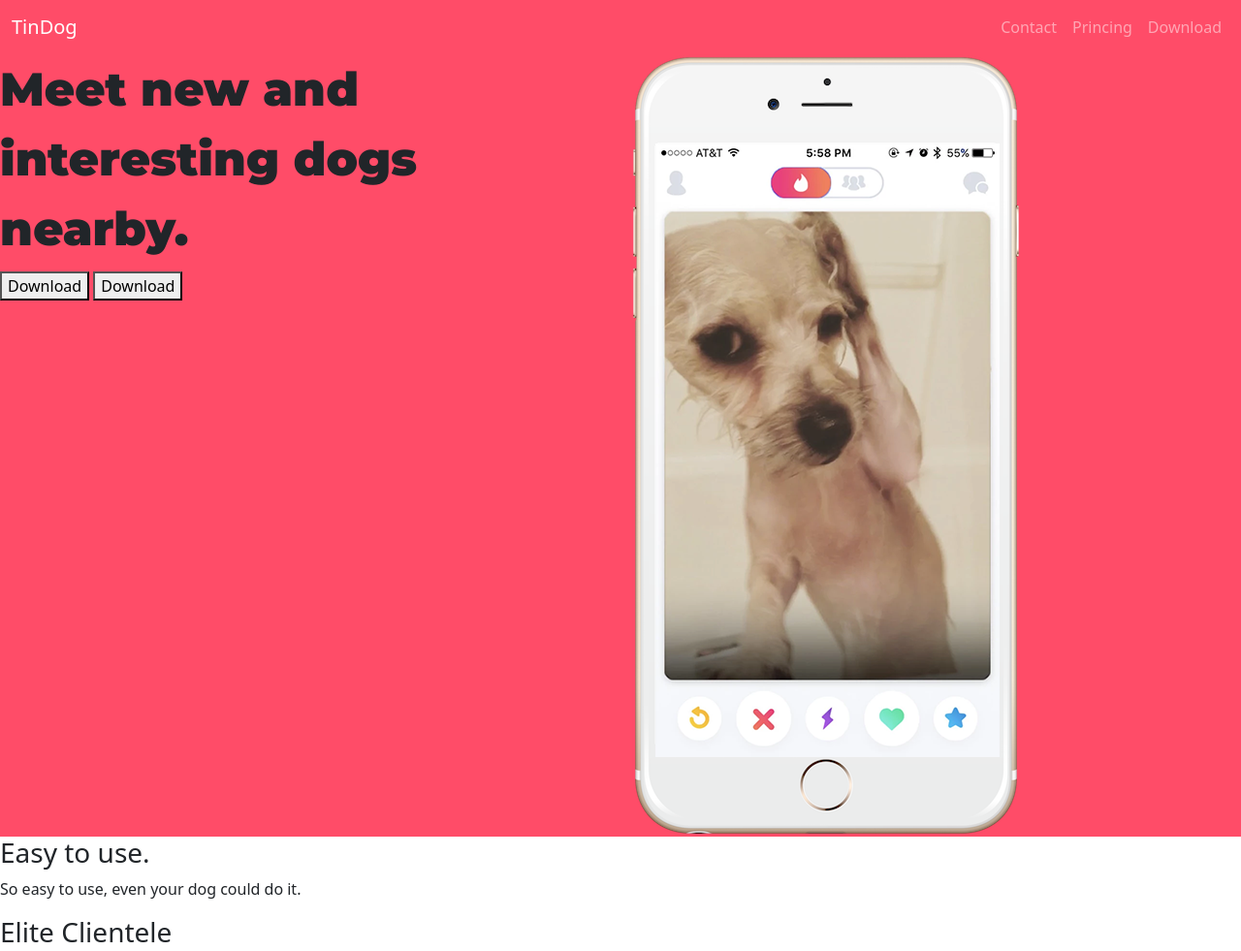
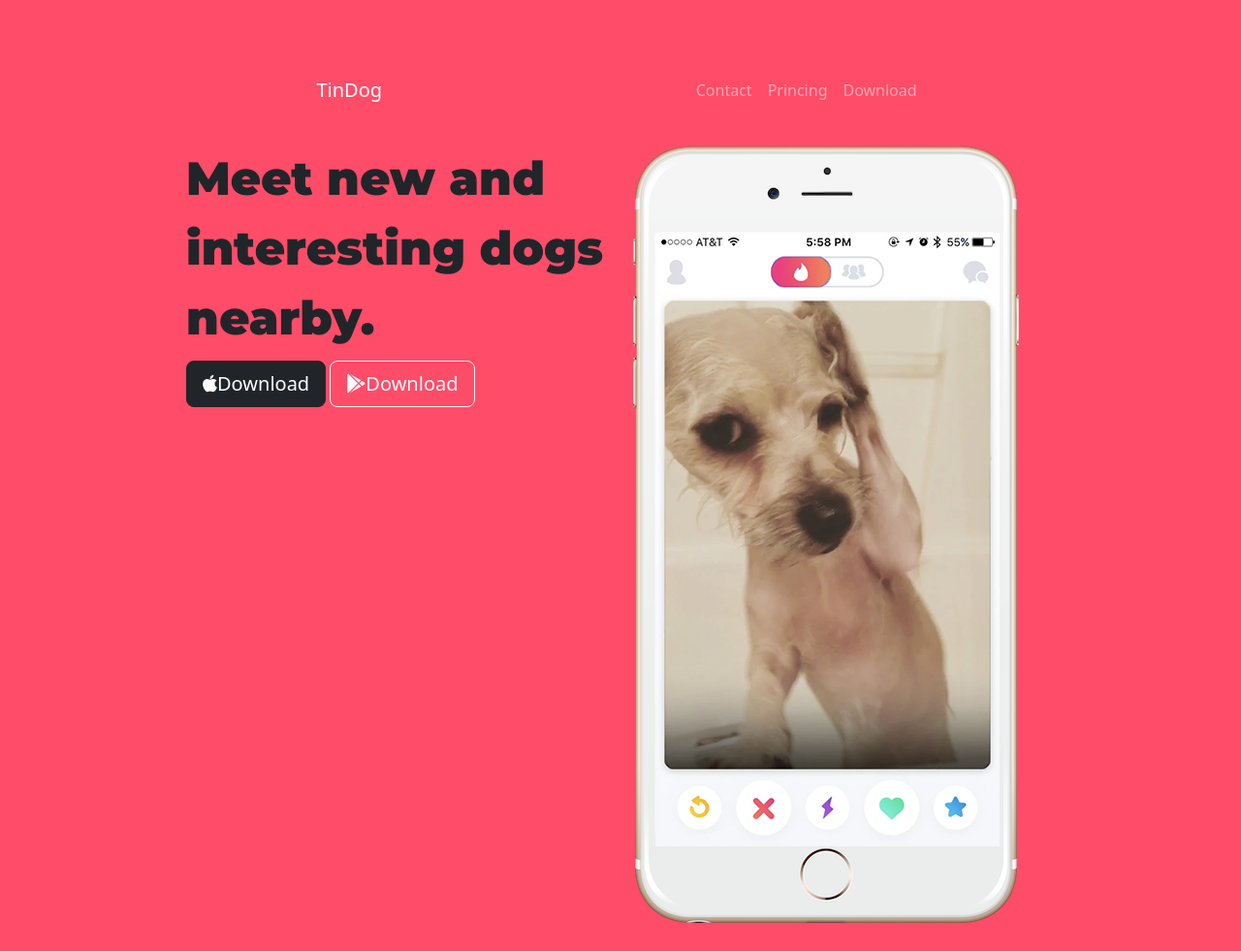
Before and after one commit to KelliBre/tindog, a plain HTML site: page index.html in a window 1280 px wide. Shown: the top 981 px of the page at 97% size. Drawn offline with nearby package versions, Linux system fonts and the light colour scheme.

Commit message:
Added container class to hero area

```diff
--- a/css/styles.css
+++ b/css/styles.css
@@ -1,5 +1,9 @@
 #title{
     background-color: #ff4c68;
+}
+
+.container-fluid{
+padding: 3% 15%;
 }
 
 h1{
--- a/index.html
+++ b/index.html
@@ -4,18 +4,23 @@
 <head>
   <meta charset="utf-8">
   <title>TinDog</title>
+  <!-- Import Bootstrap 4 and 5 so that I could follow tutorial but also use bootstrap 5-->
   <link rel="stylesheet" href="https://cdn.jsdelivr.net/npm/bootstrap@4.6.0/dist/css/bootstrap.min.css" integrity="sha384-B0vP5xmATw1+K9KRQjQERJvTumQW0nPEzvF6L/Z6nronJ3oUOFUFpCjEUQouq2+l" crossorigin="anonymous">
   <link href="https://cdn.jsdelivr.net/npm/bootstrap@5.2.1/dist/css/bootstrap.min.css" rel="stylesheet" integrity="sha384-iYQeCzEYFbKjA/T2uDLTpkwGzCiq6soy8tYaI1GyVh/UjpbCx/TYkiZhlZB6+fzT" crossorigin="anonymous">
+  <!-- Google Fonts -->
   <link rel="preconnect" href="https://fonts.googleapis.com">
   <link rel="preconnect" href="https://fonts.gstatic.com" crossorigin>
   <link href="https://fonts.googleapis.com/css2?family=Montserrat:wght@100;400;900&family=Ubuntu:wght@300;400&display=swap" rel="stylesheet">
+  <!-- Font Awesome -->
+
+  <script src="https://kit.fontawesome.com/5dd877f52e.js" crossorigin="anonymous"></script>
   <link rel="stylesheet" href="css/styles.css">
 </head>
 
 <body>
 
   <section id="title">
-
+<div class="container-fluid">
     <!-- Nav Bar -->
     <nav class="navbar navbar-expand-lg navbar-dark ">
       <div class="container-fluid">
@@ -40,14 +45,14 @@
     <div class="row">
       <div class="col-lg-6">
         <h1>Meet new and interesting dogs nearby.</h1>
-        <button type="button">Download</button>
-        <button type="button">Download</button>
+        <button type="button" class=" btn btn-dark btn-lg"><i class="fa-brands fa-apple"></i>Download</button>
+        <button type="button" class=" btn btn-outline-light btn-lg"><i class="fa-brands fa-google-play"></i>Download</button>
       </div>
       <div class="col-lg-6">
         <img src="images/iphone6.png" alt="iphone-mockup">
       </div>
     </div>
-
+  </div>
   </section>
 
 
```
